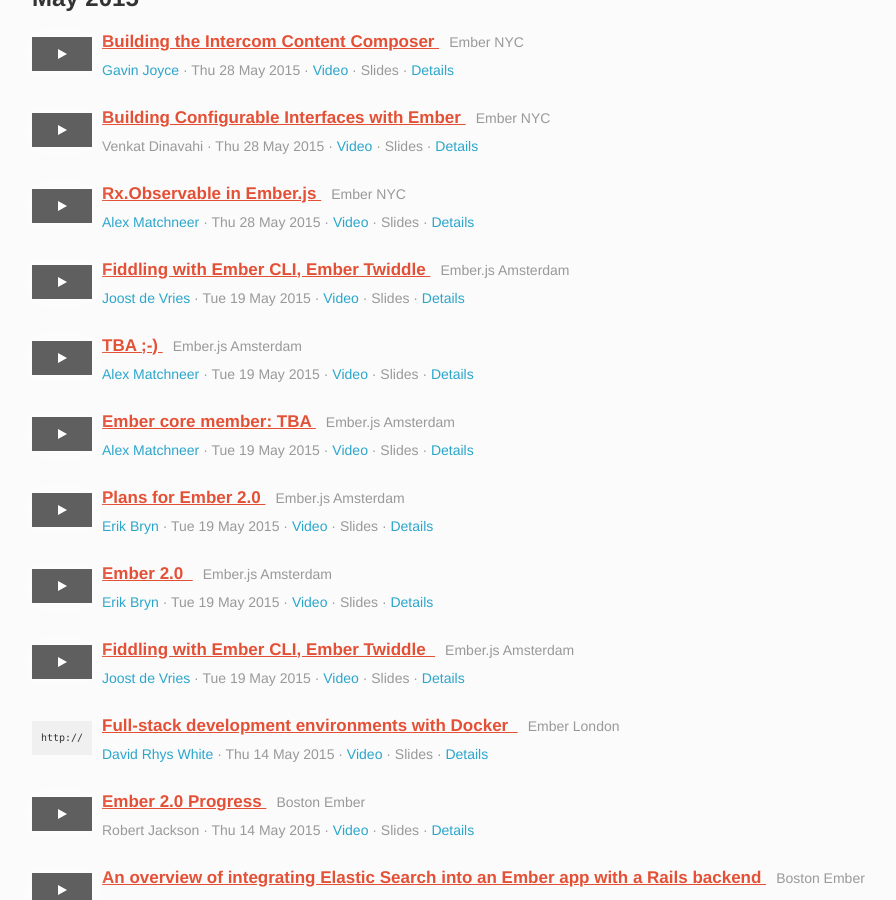
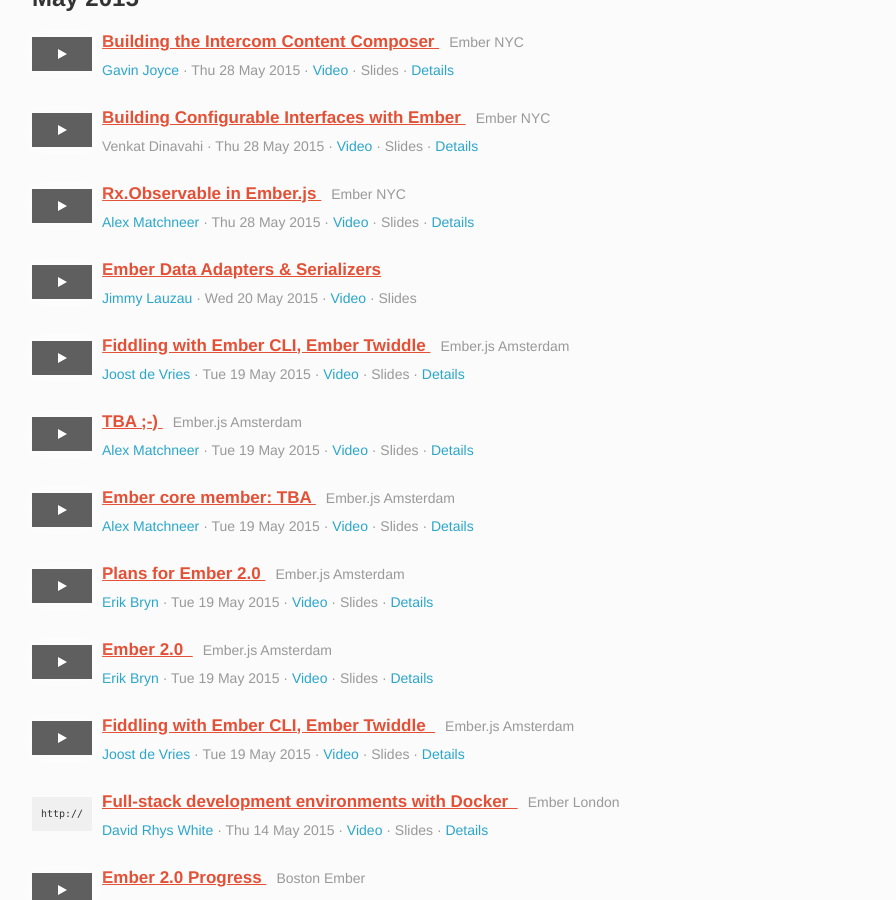
Before and after one commit to emberwatch/emberwatch, a Jekyll site: the page built from index.html, in a window 1280 px wide and 900 px high, scrolled down 2548 px, cut to the strip 0-900 px from the top of the window. Shown: the whole strip, without its empty margins (148-1044 px from the left). Built offline with Jekyll 4.4.1, drawn with Linux system fonts in a browser that asks for light colours; Markdown is read by kramdown in place of the engine named in the settings; comment, search, counter and statistics services are not loaded; grey boxes are pictures that could not be loaded.

Commit message:
Add Ember Data Adapters-Serializers by JimmyLauzau

```diff
--- a/_data/people.yml
+++ b/_data/people.yml
@@ -1076,3 +1076,8 @@
   github: bf4
   site: http://www.benjaminfleischer.com
   id: 254
+- name: Jimmy Lauzau
+  twitter: jimmay5469
+  github: jimmay5469
+  site: http://jimmylauzau.com/
+  id: 255
--- a/_data/talks.yml
+++ b/_data/talks.yml
@@ -246,6 +246,12 @@
   - https://www.youtube.com/watch?v=sZs-VXWIDh0
   url: http://www.meetup.com/EmberJS-NYC/events/222013516/
   event_id: 2
+- title: 'Ember Data Adapters & Serializers'
+  date: '2015-05-20'
+  author_ids:
+  - 255
+  videos:
+  - https://www.youtube.com/watch?v=kX8MJbGbvCc
 - title: Fiddling with Ember CLI, Ember Twiddle
   date: '2015-05-19'
   author_ids:
```
